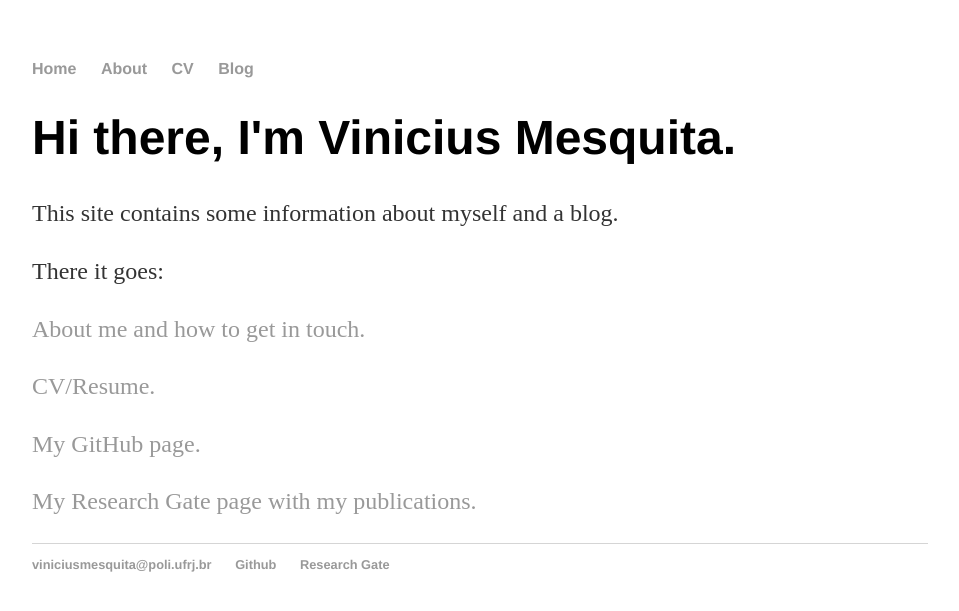
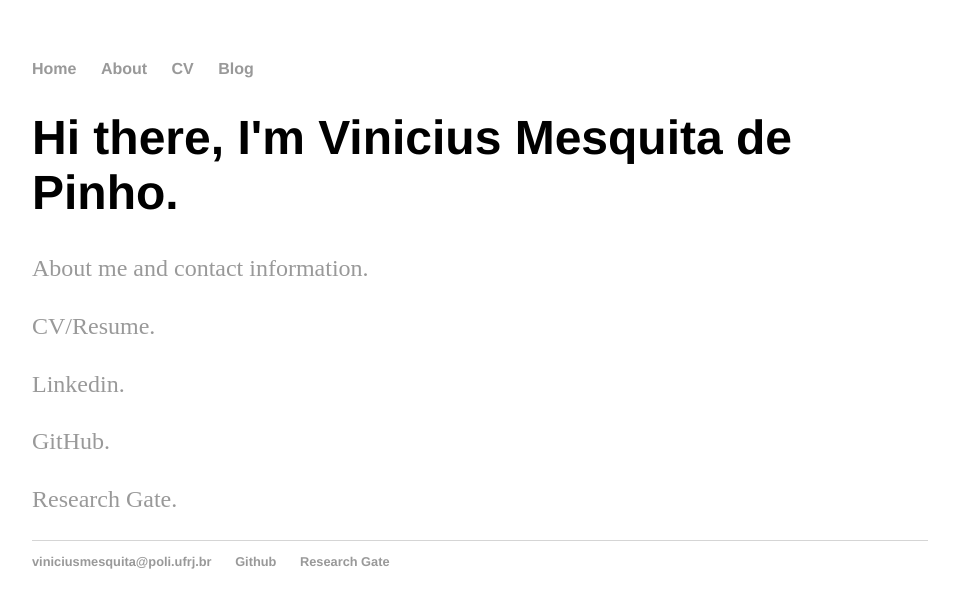
Before and after one commit to mesquita/mesquita.github.io, a Jekyll site: the page built from index.html, in a window 1280 px wide. Shown: the top 611 px of the page, without its empty margins (160-1119 px from the left). Built offline with Jekyll 4.4.1, drawn with Linux system fonts in a browser that asks for light colours.

Commit message:
updates home

```diff
--- a/index.html
+++ b/index.html
@@ -3,17 +3,17 @@ layout: default
 title: Vinicius Mesquita
 ---
 <div class="blurb">
-	<h1>Hi there, I'm Vinicius Mesquita.</h1>
-	<p>This site contains some information about myself and a blog.</p>
+	<h1>Hi there, I'm Vinicius Mesquita de Pinho.</h1>
 	<p> </p>
-	<p> There it goes:</p>
-	<p><a href="/about">About me and how to get in touch.</a></p>
+	<p> </p>
+	<p> </p>
+	<p><a href="/about">About me and contact information.</a></p>
 	<p><a href="/cv">CV/Resume.</a></p>
-	<p><a href=https://github.com/mesquita>My GitHub page.</a> </p> <p><a
-				href=https://www.researchgate.net/profile/Vinicius_Mesquita3>My Research Gate page with my
-				publications.</a> </p> </div> <!-- /.blurb -->
+	<p><a href=linkedin.com/in/mesquitavinicius>Linkedin. </a> </p> <p><a href=https://github.com/mesquita>GitHub. </a>
+				</p> <p><a href=https://www.researchgate.net/profile/Vinicius_Mesquita3>Research Gate.</a> </p> </div>
+					<!-- /.blurb -->
 
 
-				{% if site.google_analytics and jekyll.environment == 'production' %}
-				{% include analytics.html %}
-				{% endif %}
+					{% if site.google_analytics and jekyll.environment == 'production' %}
+					{% include analytics.html %}
+					{% endif %}
```
